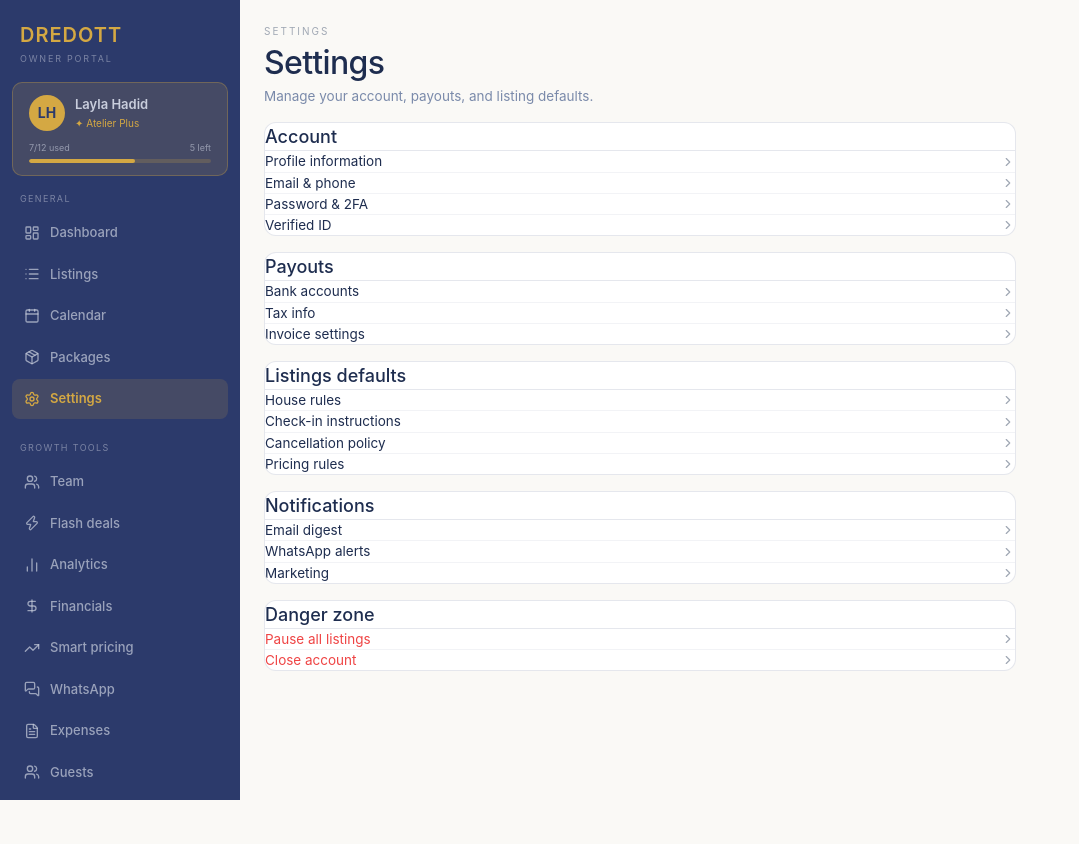
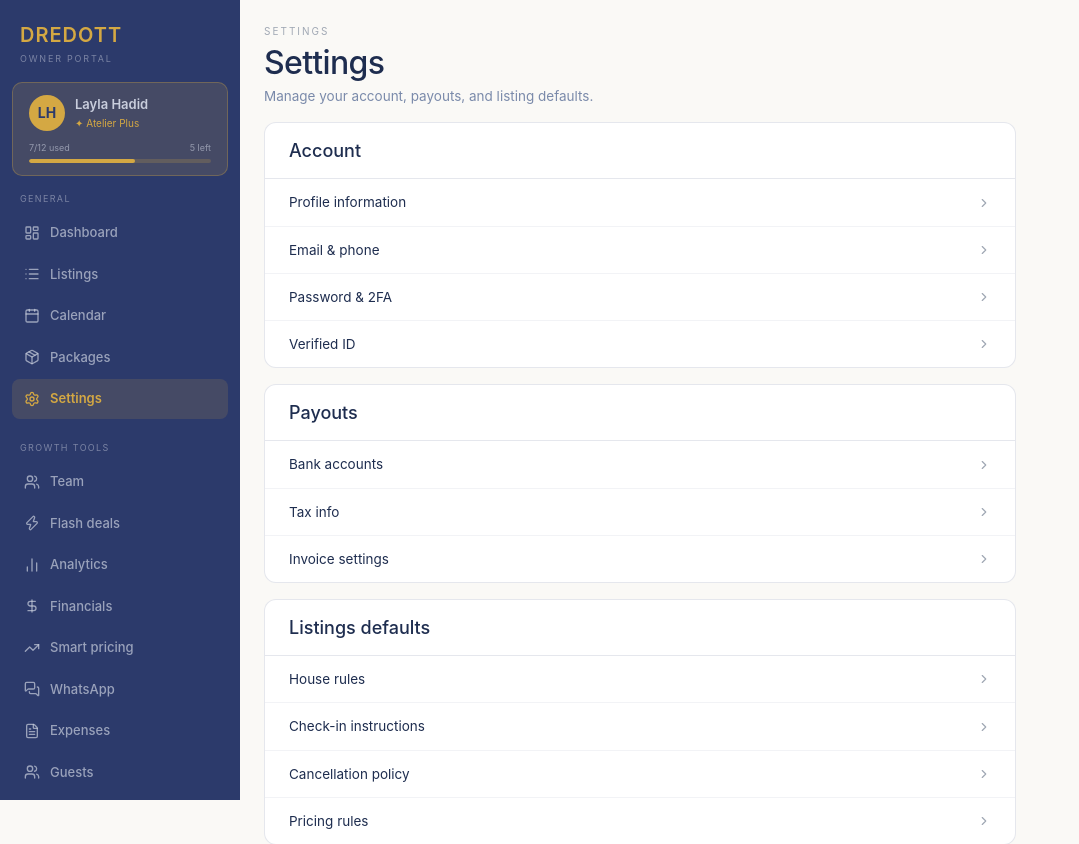
Before and after one commit to Shadi-techs/dredott, a Next.js app: page /en/owner/settings in a window 1280 px wide. Shown: the top 844 px of the page, without its empty margins (0-1079 px from the left). Before the commit the page ends 800 px from the top, so only its background shows below. Built offline with nearby package versions, Linux system fonts and the light colour scheme.

Commit message:
Fix d.cardPad to d.pad in settings and KpiCard

```diff
--- a/src/app/[locale]/owner/settings/page.tsx
+++ b/src/app/[locale]/owner/settings/page.tsx
@@ -25,7 +25,7 @@ export default function SettingsPage() {
       <div style={{ display: 'flex', flexDirection: 'column', gap: d.gap }}>
         {sections.map((s, i) => (
           <Card key={i} padding={0} style={{ overflow: 'hidden' }}>
-            <div style={{ padding: `14px ${d.cardPad}px`, borderBottom: `1px solid ${t.border}` }}>
+            <div style={{ padding: `14px ${d.pad}px`, borderBottom: `1px solid ${t.border}` }}>
               <div style={{ fontFamily: 'var(--serif)', fontSize: 18, fontWeight: 500, color: t.text }}>
                 {s.title}
               </div>
@@ -33,7 +33,7 @@ export default function SettingsPage() {
             {s.items.map((it, j) => (
               <div key={j} style={{
                 display: 'flex', alignItems: 'center', justifyContent: 'space-between',
-                padding: `13px ${d.cardPad}px`,
+                padding: `13px ${d.pad}px`,
                 borderTop: j === 0 ? 'none' : `1px solid ${t.borderSoft}`,
                 cursor: 'pointer',
               }}>
--- a/src/components/owner/KpiCard.tsx
+++ b/src/components/owner/KpiCard.tsx
@@ -21,7 +21,7 @@ export function KpiCard({ label, value, delta = 0, sparkData = [], color }: Prop
   const positive = delta >= 0
 
   return (
-    <Card hover style={{ padding: d.cardPad, display: 'flex', flexDirection: 'column', gap: 10 }}>
+    <Card hover style={{ padding: d.pad, display: 'flex', flexDirection: 'column', gap: 10 }}>
       <div style={{ display: 'flex', justifyContent: 'space-between', alignItems: 'flex-start' }}>
         <div style={{
           fontFamily: 'var(--mono)', fontSize: 10, letterSpacing: '0.18em',
```
